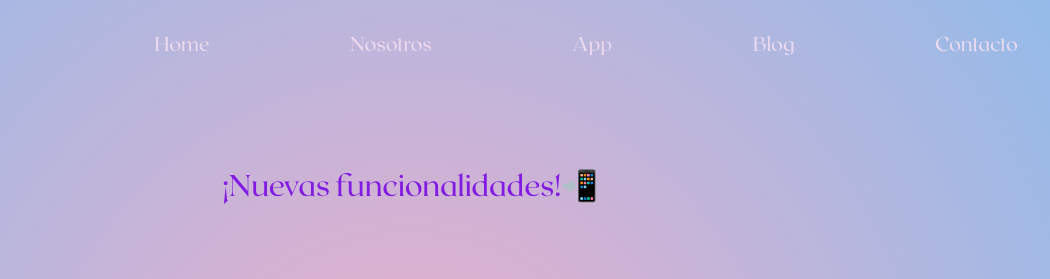
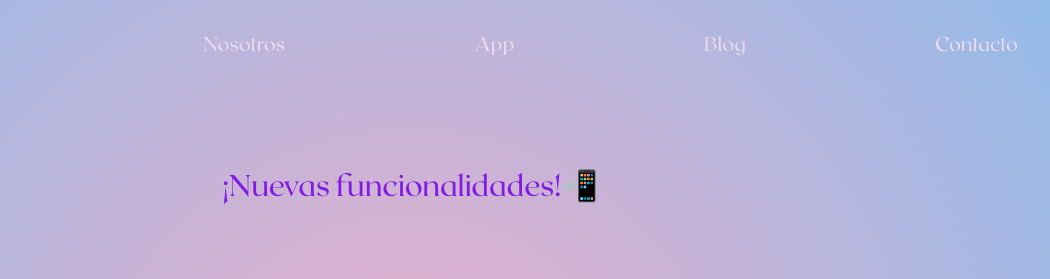
Before and after one commit to Cosmica93/AstroMatch, a plain HTML site: page pages/App.html in a window 1280 px wide. Shown: the top 279 px of the page, 230-1280 px from the left. Drawn offline with nearby package versions, Linux system fonts and the light colour scheme.

```diff
--- a/pages/App.html
+++ b/pages/App.html
@@ -18,7 +18,6 @@
             <a class="navbar-brand" href="index.html">
                 <img src="/assets/Logo BL.svg" alt="" width="60" height="auto" class="d-inline-block align-text-top">
                 AstroMatch🌟</a>
-            <a href="index.html"> Home</a>
             <a href="pages/nosotros.html">Nosotros</a>
             <a href="pages/App.html">App</a>
             <a href="pages/blog.html">Blog</a>
```
Also changed, not shown: index.html (+0 -1 lines), pages/blog.html (+0 -1 lines), pages/contacto.html (+0 -1 lines), pages/nosotros.html (+0 -1 lines).
